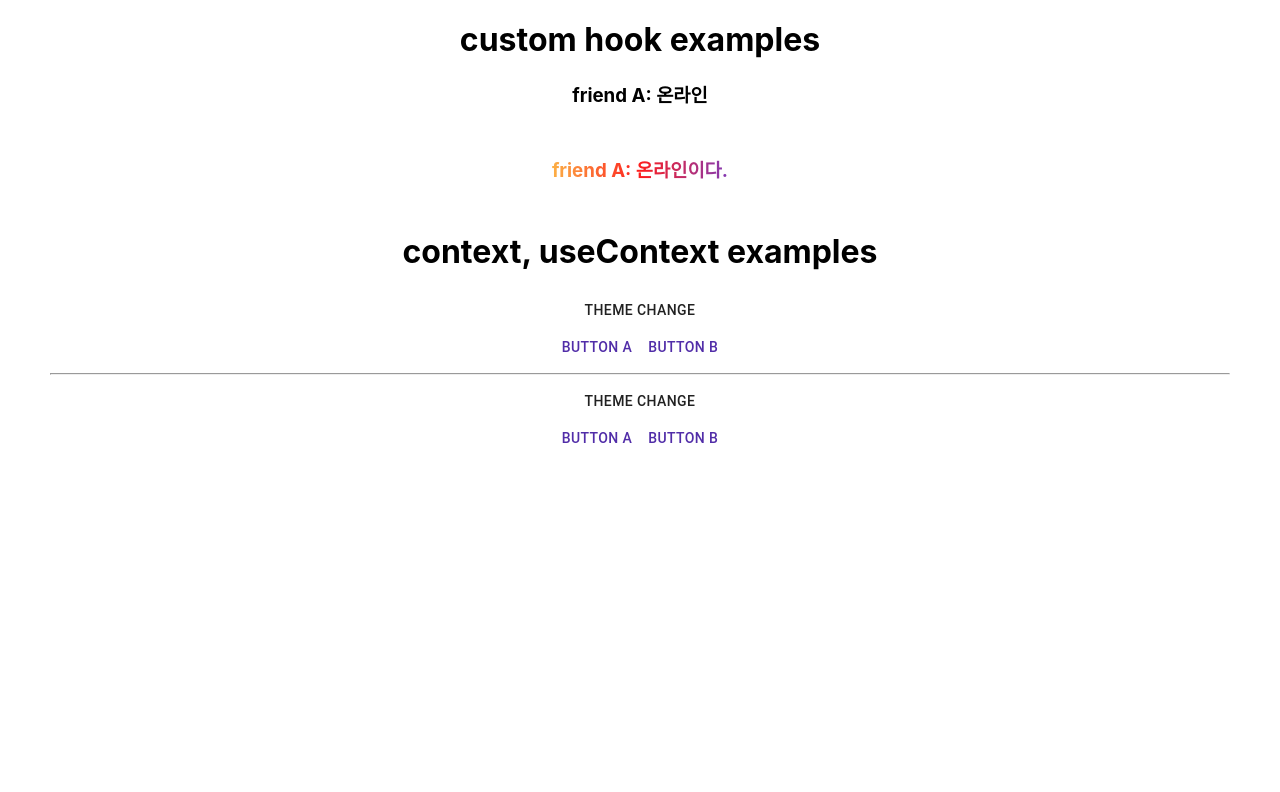
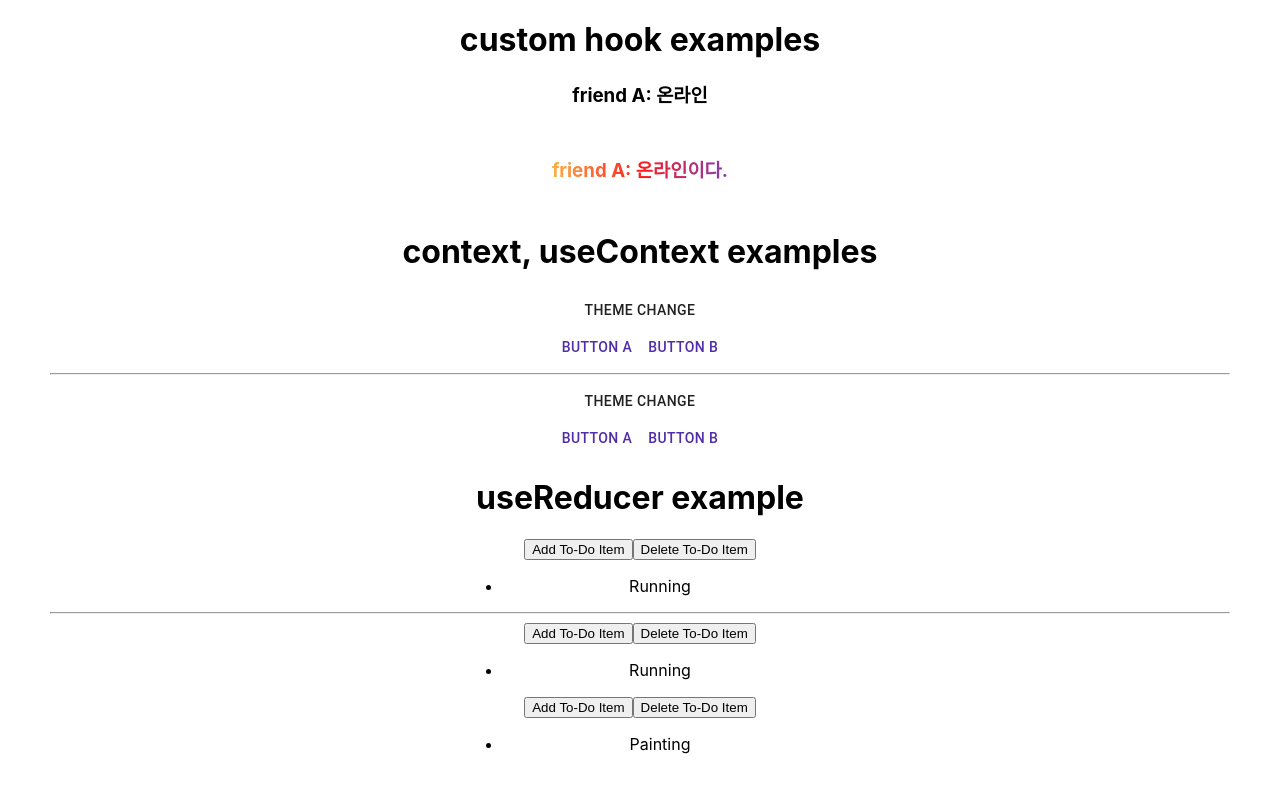
Before and after one commit to kibanana/study-react-hooks, a React (Create React App) app: page / in a window 1280 px wide. Shown: the part 605-1397 px from the top of the page. Before the commit the page ends 1161 px from the top, so only its background shows below. Built offline with nearby package versions, Linux system fonts and the light colour scheme.

Commit message:
Add useReducer examples

```diff
--- a/src/App.js
+++ b/src/App.js
@@ -6,6 +6,8 @@ import CustomHookExample1 from './components/HookExample/CustomHookExample1';
 import CustomHookExample2 from './components/HookExample/CustomHookExample2';
 import ContextExample from './components/HookExample/ContextExample';
 import ContextHook from './components/HookExample/ContextHook';
+import ReducerHook from './components/HookExample/TodoReducerHook';
+import ReducerHookExample from './components/HookExample/ReducerHookExample';
 import ReactCompoundSlider from './components/ReactCompoundSlider';
 import ReactGridGallery1 from './components/ReactGridGallery1';
 import ReactGridGallery2 from './components/ReactGridGallery2';
@@ -47,6 +49,12 @@ function App() {
           <hr />
           <ContextHook />
         </div>
+        <div>
+          <h1>useReducer example</h1>
+          <ReducerHook />
+          <hr />
+          <ReducerHookExample />
+        </div>
       </body>
     </div>
   );
--- /dev/null
+++ b/src/components/HookExample/ReducerHookExample.jsx
@@ -0,0 +1,79 @@
+import React, { useState, useReducer } from 'react';
+import reducer from './reducer';
+
+const todoList = ['Running', 'Have a time with a cat', 'Walk the riverside'];
+const hobbyList = ['Painting', 'Drawing', 'Shopping'];
+const initialState = { todos: [todoList[0]], hobbies: [hobbyList[0]] };
+const TODO = 'todos';
+const HOBBY = 'hobbies';
+
+export default function Todos() {
+    const [todoCount, setTodoCount] = useState(0);
+    const [hobbyCount, setHobbyCount] = useState(0);
+    const [state, dispatch] = useReducer(reducer, initialState);
+    const { todos, hobbies } = state
+
+    function handleAddClick(key, text) {
+        dispatch({ type: 'add', key, value: text });
+    }
+
+    function handleDeleteClick(key) {
+        dispatch({ type: 'delete', key });
+    }
+
+    return (
+        <div>
+            <button
+                onClick={() => {
+                    handleAddClick(TODO, todoList[(todoCount + 1) % todoList.length]);
+                    setTodoCount(todoCount + 1);
+                }}
+            >
+                Add To-Do Item
+            </button>
+
+            <button
+                onClick={() => {
+                    handleDeleteClick(TODO);
+                    if (todoCount >= 0) setTodoCount(todoCount - 1);
+                }}
+            >
+                Delete To-Do Item
+            </button>
+
+            <div style={{ width: '30%', margin: 'auto' }}>
+                {
+                    <ul>
+                        {todos && todos.map(todo => (<li>{todo}</li>))}
+                    </ul>
+                }
+            </div>
+
+            <button
+                onClick={() => {
+                    handleAddClick(HOBBY, hobbyList[(hobbyCount + 1) % hobbyList.length]);
+                    setHobbyCount(hobbyCount + 1);
+                }}
+            >
+                Add To-Do Item
+            </button>
+
+            <button
+                onClick={() => {
+                    handleDeleteClick(HOBBY);
+                    if (hobbyCount >= 0) setHobbyCount(hobbyCount - 1);
+                }}
+            >
+                Delete To-Do Item
+            </button>
+
+            <div style={{ width: '30%', margin: 'auto' }}>
+                {
+                    <ul>
+                        {hobbies && hobbies.map(hobby => (<li>{hobby}</li>))}
+                    </ul>
+                }
+            </div>
+        </div>
+    )
+}
--- /dev/null
+++ b/src/components/HookExample/TodoReducerHook.jsx
@@ -0,0 +1,59 @@
+import React, { useState, useReducer } from 'react';
+
+const todoList = ['Running', 'Have a time with a cat', 'Walk the riverside'];
+const initialState = [todoList[0]];
+
+function todoReducer(state, action) {
+  switch (action.type) {
+    case 'add':
+      return [...state, action.text];
+    case 'delete':
+      state.pop();
+      return state;
+    default:
+      throw new Error();
+  }
+}
+
+export default function Todos() {
+    const [count, setCount] = useState(0);
+    const [todos, dispatch] = useReducer(todoReducer, initialState);
+
+    function handleAddClick(text) {
+      dispatch({ type: 'add', text });
+    }
+
+    function handleDeleteClick() {
+        dispatch({ type: 'delete' });
+    }
+
+    return (
+        <div>
+            <button
+                onClick={() => {
+                    handleAddClick(todoList[(count + 1) % todoList.length]);
+                    setCount(count + 1);
+                }}
+            >
+                Add To-Do Item
+            </button>
+
+            <button
+                onClick={() => {
+                    handleDeleteClick();
+                    if (count >= 0) setCount(count - 1);
+                }}
+            >
+                Delete To-Do Item
+            </button>
+
+            <div style={{ width: '30%', margin: 'auto' }}>
+                {
+                    <ul>
+                        {todos && todos.map(todo => (<li>{todo}</li>))}
+                    </ul>
+                }
+            </div>
+        </div>
+    )
+}
--- /dev/null
+++ b/src/components/HookExample/reducer.js
@@ -0,0 +1,18 @@
+export default function reducer(state, action) {
+    switch (action.type) {
+        case 'add':
+            return {
+                ...state,
+                [action.key]: [...state[action.key], action.value]
+            }
+        case 'delete':
+            const temp = state[action.key];
+            temp.pop();
+            return {
+                ...state,
+                [action.key]: temp
+            }
+        default:
+            throw new Error();
+    }
+}
```
Also changed, not shown: src/components/HookExample/useReducer.jsx (added, +12 -0 lines).
